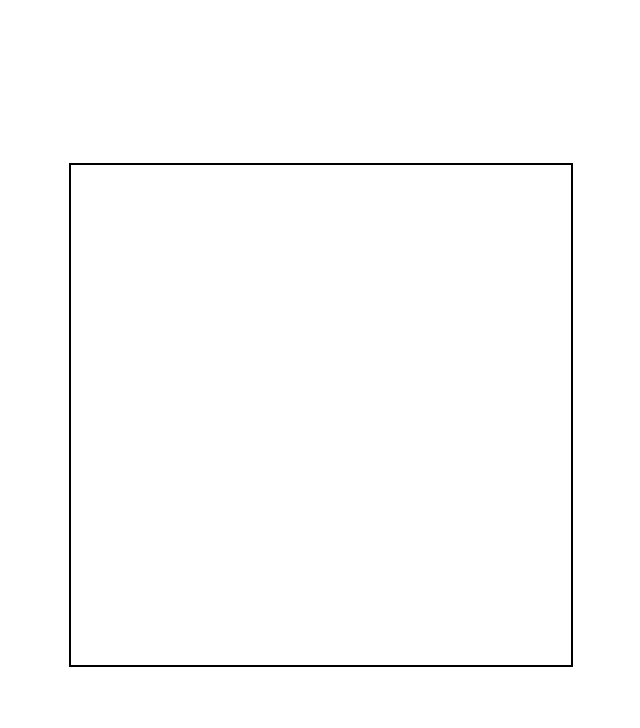
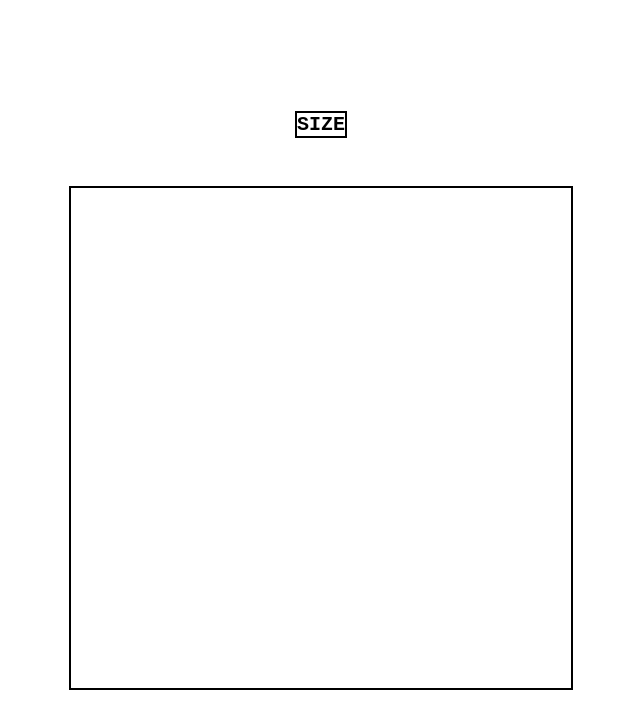
Before and after one commit to rileyorear/etch-a-sketch, a plain HTML site: page index.html in a window 1280 px wide. Shown: the whole page, without its empty margins (319-959 px from the left). Drawn offline with Linux system fonts and the light colour scheme.

Commit message:
Reorganize code and add change size feature

```diff
--- a/index.html
+++ b/index.html
@@ -8,6 +8,10 @@
   <title>Etch-a-sketch</title>
 </head>
 <body>
-   <div class="container"></div>
+  <div class="sizeButton">
+    SIZE
+  </div>
+
+  <div class="container"></div>
 </body>
 </html>
--- a/script.js
+++ b/script.js
@@ -1,5 +1,14 @@
 const container = document.querySelector('.container');
 const body = document.querySelector('body');
+const sizeButton = document.querySelector('.sizeButton')
+
+let mouseDown = false;
+body.addEventListener('mousedown', () => {
+  mouseDown = true;
+});
+body.addEventListener('mouseup', () => {
+  mouseDown = false;
+});
 
 let size = 64;
 function updateBoxSize (size) {
@@ -7,29 +16,36 @@ function updateBoxSize (size) {
   return width;
 }
 
-let mouseDown = false;
-body.addEventListener('mousedown', () => {
-  mouseDown = true;
-  console.log(mouseDown);
-});
-body.addEventListener('mouseup', () => {
-  mouseDown = false;
-  console.log(mouseDown);
-});
-
+function createGrid () {
   for (i = 0; i < size * size; i++) {
     const box = document.createElement('div');
-  box.classList.add('grid-box')
+    box.classList.add('gridBox')
     box.style.width = `${updateBoxSize(size)}px`;
     box.style.height = `${updateBoxSize(size)}px`;
+    box.style.backgroundColor = 'white';
     container.appendChild(box);
 
     box.addEventListener('mousedown', () => {
       box.style.backgroundColor = 'black';
     })
     box.addEventListener('mouseover', () => {
-    if (mouseDown === true) {
-      box.style.backgroundColor = 'black';
-    }
+      if (mouseDown === true) { box.style.backgroundColor = 'black'; }
     });
   }
+}
+createGrid();
+
+
+
+function removeGrid () {
+  const boxes = document.querySelectorAll('.gridBox');
+  for (box of boxes) {
+    box.remove();
+  }
+}
+
+sizeButton.addEventListener('mouseup', () => {
+  size = +prompt('Enter a number to set the width and height of the grid:', );
+  removeGrid();
+  createGrid();
+});
--- a/style.css
+++ b/style.css
@@ -1,9 +1,19 @@
  body {
   height: 100vh;
-  margin: 15px;
+  margin: 0px;
   display: flex;
+  flex-direction: column;
   align-items: center;
   justify-content: center;
+  gap: 48px;
+}
+
+.sizeButton {
+  user-select: none;
+  border: 2px solid black;
+  font-family: monospace;
+  font-weight: bold;
+  font-size: x-large;
 }
 
 .container {
@@ -14,6 +24,7 @@
   border: 2px solid black;
 }
 
- .grid-box {
+ .gridBox {
   display: flex;
+  user-select: none;
  }
```
Lines whose indentation alone changed are shown as unchanged.
